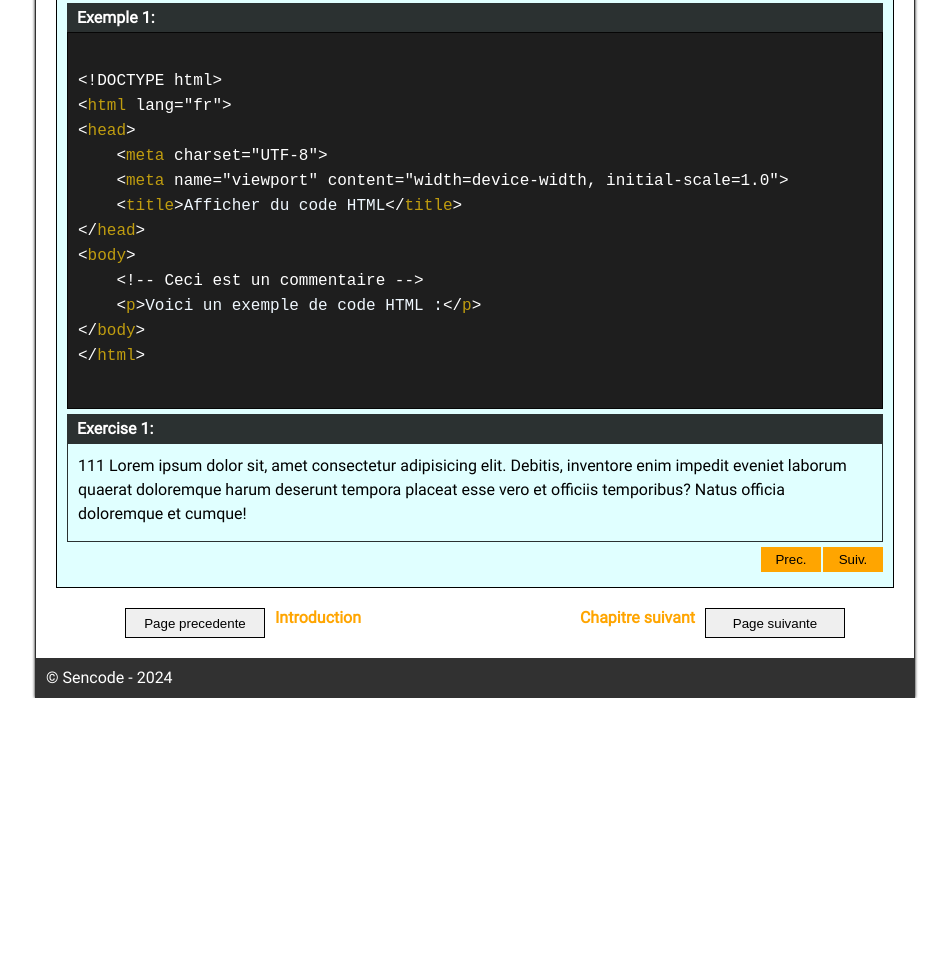
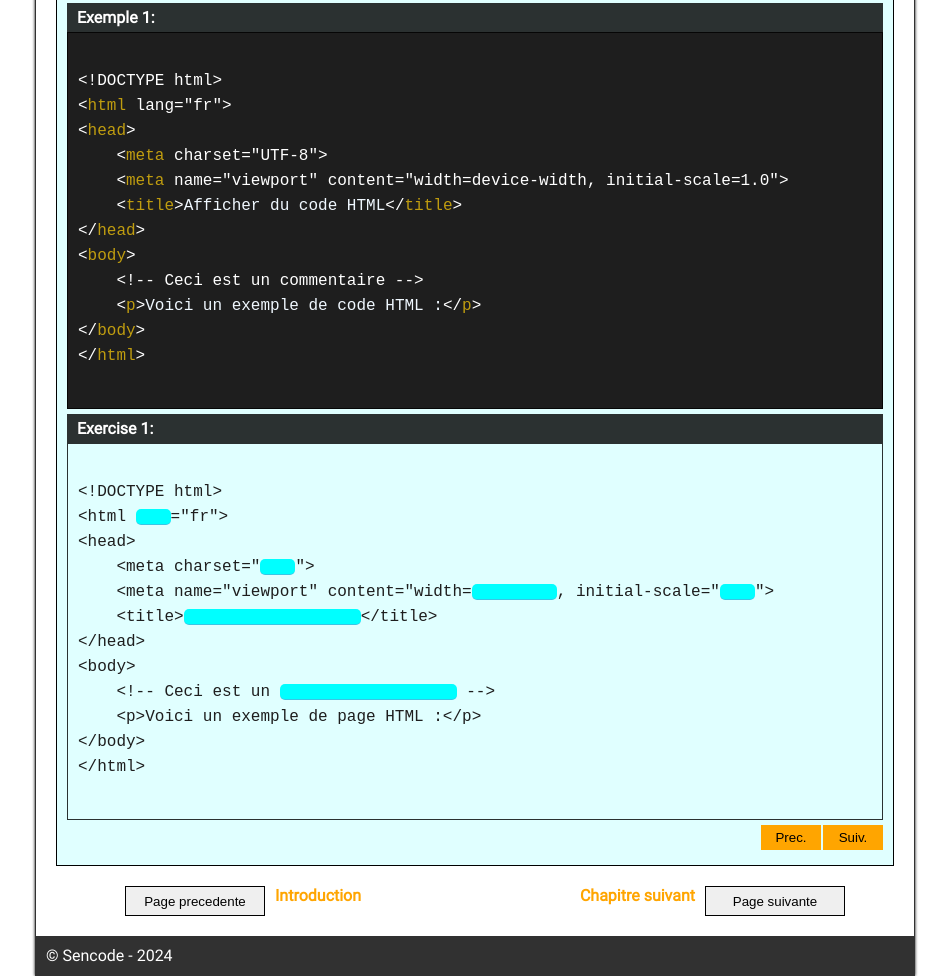
Before and after one commit to baabdourahmane012/support, a plain HTML site: page index.html in a window 1280 px wide. Shown: the part 506-1482 px from the top of the page, without its empty margins (165-1114 px from the left). Before the commit the page ends 1204 px from the top, so only its background shows below. Drawn offline with Linux system fonts and the light colour scheme.

Commit message:
Ajout de deux exercice a la 1ere page

```diff
--- a/index.html
+++ b/index.html
@@ -55,14 +55,30 @@
                 <button class="btn-nav" id="btn-prec">Prec.</button>
                 <button class="btn-nav" id="btn-suiv">Suiv.</button>
             </div>
-            <p id="exercise" class="hidden-exercise">111
-                Lorem ipsum dolor sit, amet consectetur adipisicing elit. Debitis, inventore enim impedit eveniet laborum quaerat doloremque harum deserunt tempora placeat esse vero et officiis temporibus? Natus officia doloremque et cumque!
+            <p id="exercise" class="hidden-exercise">
+                <code id="exo">
+&lt;!DOCTYPE html&gt;
+&lt;html <input type="text" id="lang" class="manquant">=&quot;fr&quot;&gt;
+&lt;head&gt;
+    &lt;meta charset=&quot;<input type="text" id="charset" class="manquant">&quot;&gt;
+    &lt;meta name="viewport" content="width=<input type="text" id="device-width" class="manquant">, initial-scale=&quot;<input type="text" id="scale" class="manquant">&quot;&gt;
+    &lt;title&gt;<input type="text" id="title-content" class="manquant">&lt;/title&gt;
+&lt;/head&gt;
+&lt;body&gt;
+    &lt;!-- Ceci est un <input type="text" id="comment" class="manquant"> --&gt;
+    &lt;p&gt;Voici un exemple de page HTML :&lt;/p&gt;
+&lt;/body&gt;
+&lt;/html&gt;
+            </code>
             </p>
-            <p id="exercise" class="hidden-exercise">222
-                Lorem ipsum dolor sit, amet consectetur adipisicing elit. Debitis, inventore enim impedit eveniet laborum quaerat doloremque harum deserunt tempora placeat esse vero et officiis temporibus? Natus officia doloremque et cumque!
-            </p>
-            <p id="exercise" class="hidden-exercise">333
-                Lorem ipsum dolor sit, amet consectetur adipisicing elit. Debitis, inventore enim impedit eveniet laborum quaerat doloremque harum deserunt tempora placeat esse vero et officiis temporibus? Natus officia doloremque et cumque!
+            <p id="exercise" class="hidden-exercise">
+                <b>Veillez cocher les balises correctes</b><br>
+                <input type="checkbox" name="" id="" class="checkbox"> &lt;Body&gt;&lt;/Body&gt;<br>
+                <input type="checkbox" name="" id="" class="checkbox"> &lt;html&gt;&lt;/html&gt;<br>
+                <input type="checkbox" name="" id="" class="checkbox"> &lt;body&gt;&lt;/body&gt;<br>
+                <input type="checkbox" name="" id="" class="checkbox"> &lt;titre&gt;&lt;/titre&gt;<br>
+                <input type="checkbox" name="" id="" class="checkbox"> &lt;head&gt;&lt;/head&gt;<br>
+                <input type="checkbox" name="" id="" class="checkbox"> &lt;title&gt;&lt;/title&gt;
             </p>
         </main>
     </section>
--- a/style.css
+++ b/style.css
@@ -78,10 +78,15 @@ nav {
         #example {
             background-color: #1E1E1E;
         }
-        code {
+        #codeBlock {
             white-space: pre;
             text-wrap:wrap ;
             color: aliceblue;
+        }
+        #exo {
+            white-space: pre;
+            text-wrap:wrap;
+            color: #1E1E1E;
         }
         #en-pied {
             display: flex;
@@ -184,3 +189,19 @@ footer {
 .comment {
     color: #808080; /* Couleur grise pour les commentaires */
 }
+.manquant {
+    background-color: cyan;
+    border: none;
+    border-bottom: 1px solid #ff00883a;
+    border-radius: 5px;
+}
+.manquant:focus {
+    outline: none;
+    text-indent: 4px;
+}
+#lang, #charset, #scale {
+    width: 35px;
+}
+#device-width {
+    width: 85px;
+}
```
